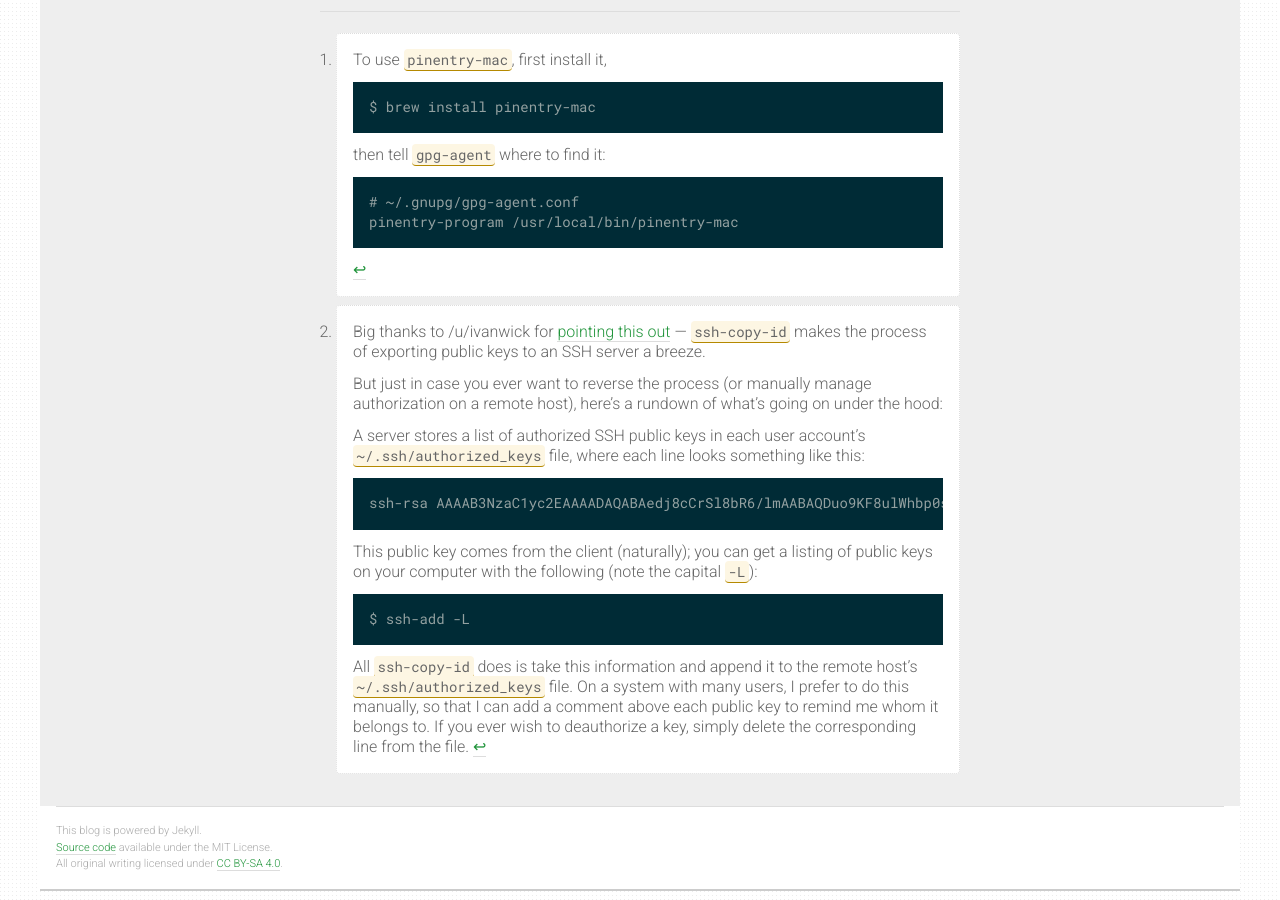
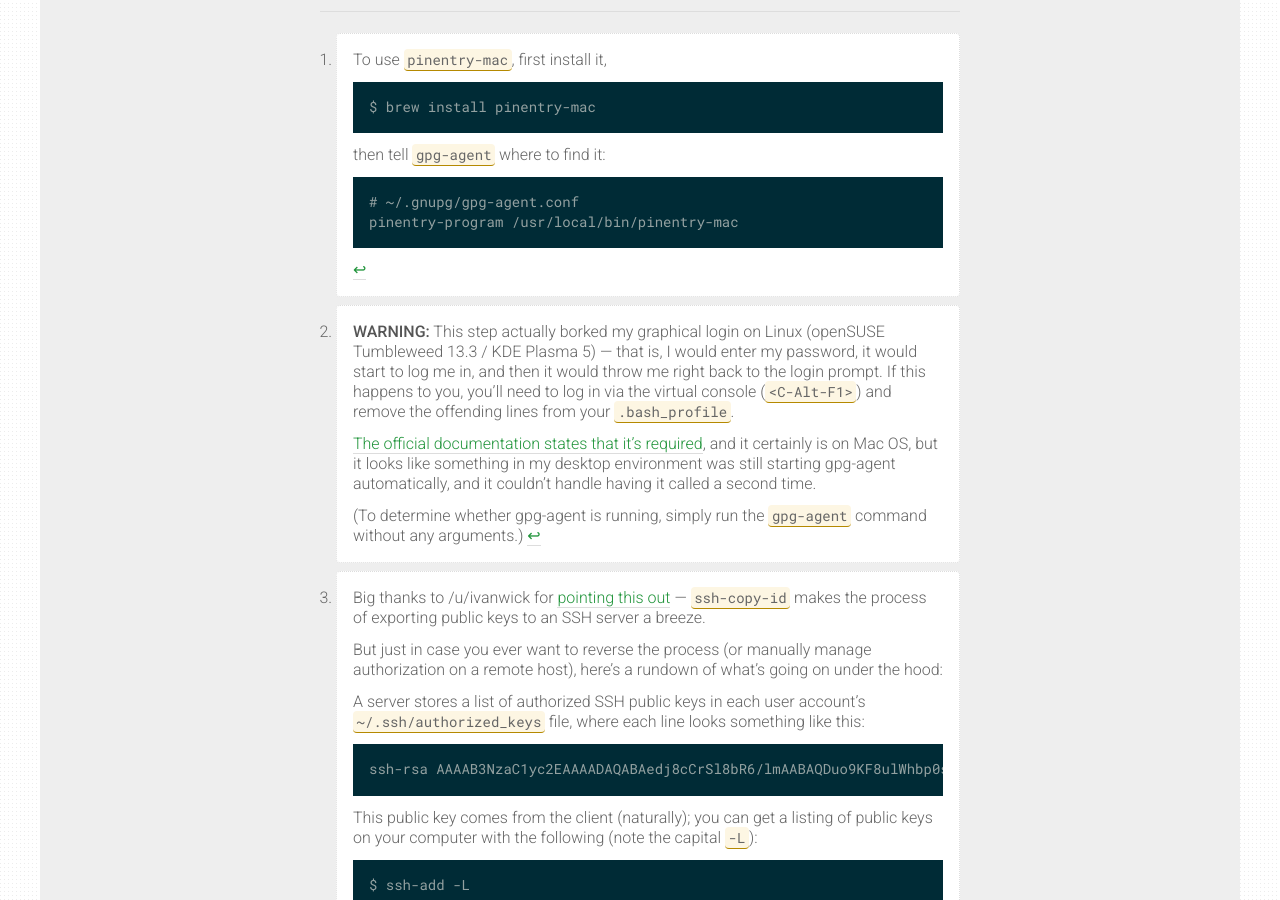
Before and after one commit to rlue/ryanlue.com, a Jekyll site: the page built from _posts/2017-06-29-gpg-for-ssh-auth.md, in a window 1280 px wide and 900 px high, scrolled down 5449 px. Built offline with Jekyll 4.4.1, drawn with Linux system fonts in a browser that asks for light colours; a script that is not in the unit is left out; some of the changed text lies outside the part shown.

Commit message:
Add caveat about gpg-agent to gpg-for-ssh-auth

```diff
--- a/_posts/2017-06-29-gpg-for-ssh-auth.md
+++ b/_posts/2017-06-29-gpg-for-ssh-auth.md
@@ -148,7 +148,7 @@ If, on the other hand, your situation demands actual security, you should _absol
        2048 SHA256:zQ1wF6qOq8UNqcSRMYhDc+Cg3yM9lgp8dWvXwjnPcvU (none)
        (RSA)
 
-7. Authorize key on remote server:[^2]
+7. Authorize key on remote server:[^3]
 
        $ brew install ssh-copy-id       # if you don’t already have it
        $ ssh-copy-id server_nickname
@@ -190,6 +190,13 @@ This guide is written for Mac users, but if you’re a GNOME user who found your
         pinentry-program /usr/local/bin/pinentry-mac
 
 [^2]:
+    **WARNING:** This step actually borked my graphical login on Linux (openSUSE Tumbleweed 13.3 / KDE Plasma 5) — that is, I would enter my password, it would start to log me in, and then it would throw me right back to the login prompt. If this happens to you, you’ll need to log in via the virtual console (`<C-Alt-F1>`) and remove the offending lines from your `.bash_profile`.
+
+    [The official documentation states that it’s required][new]{:target="_blank"}, and it certainly is on Mac OS, but it looks like something in my desktop environment was still starting gpg-agent automatically, and it couldn’t handle having it called a second time.
+
+    (To determine whether gpg-agent is running, simply run the `gpg-agent` command without any arguments.)
+
+[^3]:
     Big thanks to /u/ivanwick for [pointing this out][sci]{:target="_blank"} — `ssh-copy-id` makes the process of exporting public keys to an SSH server a breeze.
 
     But just in case you ever want to reverse the process (or manually manage authorization on a remote host), here’s a rundown of what’s going on under the hood:
```
Also changed, not shown: other parts of _posts/2017-06-29-gpg-for-ssh-auth.md (+1 -1 lines).
